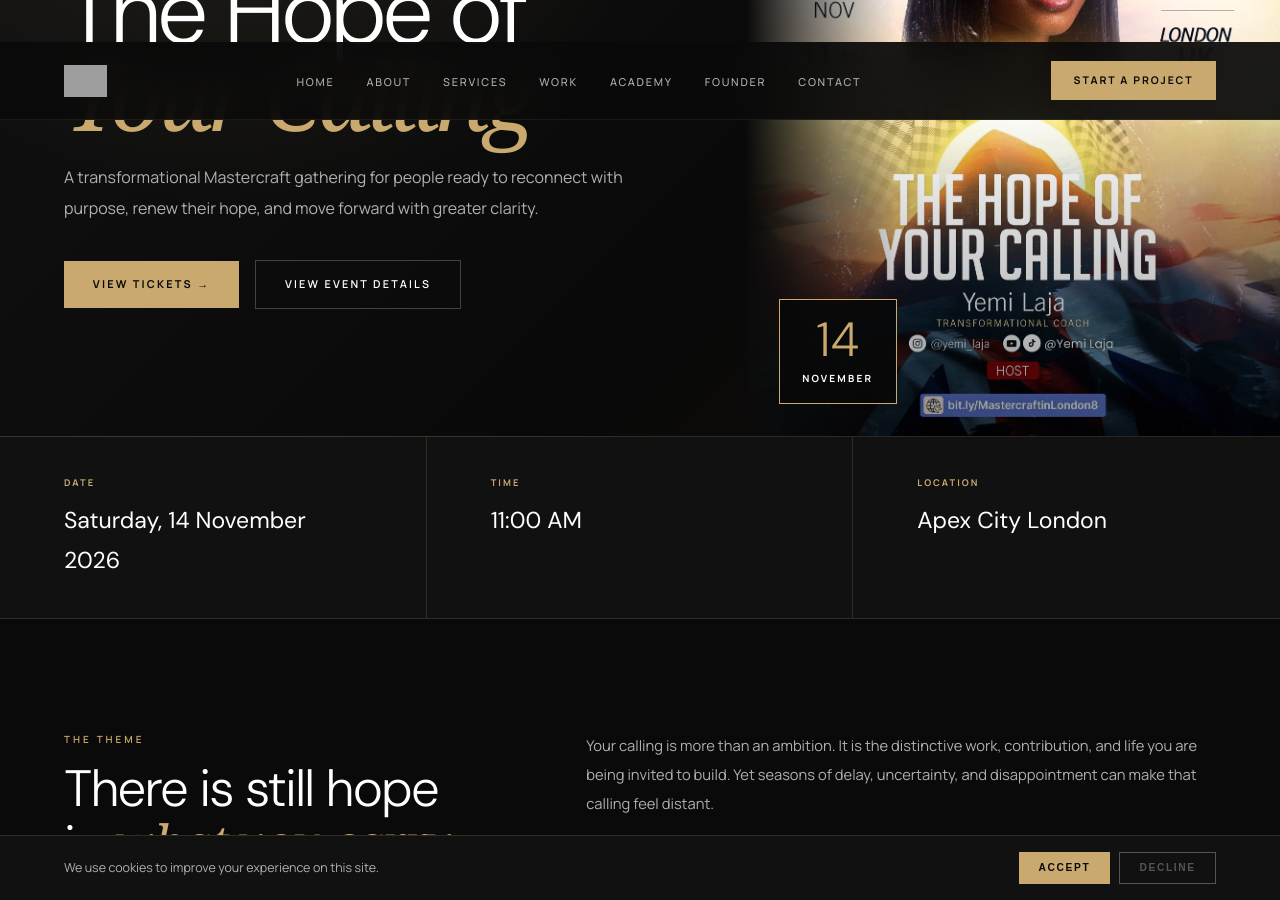
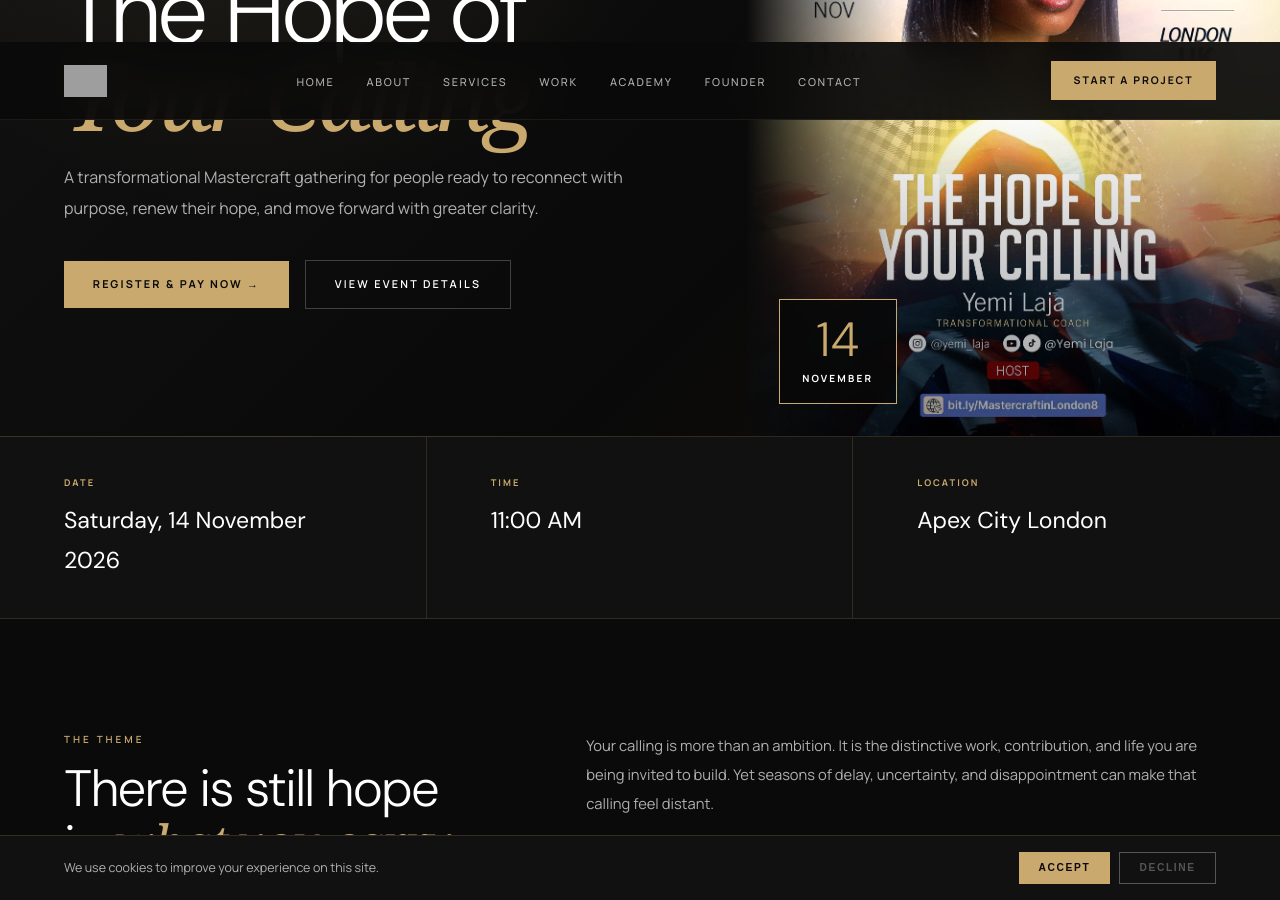
Before and after one commit to RosarioAnthonyWaya/mastercraftv2, a Jekyll site: the page built from mastercraft-london-8/index.html, in a window 1280 px wide and 900 px high, scrolled down 344 px. Built offline with Jekyll 4.4.1, drawn with Linux system fonts in a browser that asks for light colours; some of the changed text lies outside the part shown; grey boxes are pictures that could not be loaded.

Commit message:
Update index.html

```diff
--- a/mastercraft-london-8/index.html
+++ b/mastercraft-london-8/index.html
@@ -4,6 +4,17 @@
 description: "Mastercraft 8.0 in London — The Hope of Your Calling, hosted by transformational coach Yemi Laja on Saturday 14 November at 11:00 AM."
 permalink: /mastercraft-london-8/
 page_css: |
+
+  .mc8-booking{max-width:850px;margin:2rem auto 0;text-align:left;}
+  .mc8-booking-intro{color:var(--grey);font-size:.9rem;line-height:1.8;}
+  .mc8-ms-form{display:block;width:100%;height:1120px;border:0;background:#fff;border-radius:4px;}
+  .mc8-form-fallback{margin:1rem 0!important;font-size:.8rem!important;}
+  .mc8-payment-step{margin-top:1.5rem;padding:1.5rem;border:1px solid var(--gold);background:rgba(201,169,110,.08);}
+  .mc8-payment-step h3{font-size:1.3rem;margin:0 0 .7rem;}
+  .mc8-payment-step p{margin:0 0 1rem!important;line-height:1.8;color:var(--grey);}
+  .mc8-payment-step .btn-primary{display:block;text-align:center;font-weight:700;}
+  .mc8-payment-step small{display:block;margin-top:1rem;color:var(--grey);line-height:1.7;}
+  @media(max-width:560px){.mc8-ms-form{height:1320px;}.mc8-payment-step{padding:1.1rem;}}
   .mc8-hero{position:relative;min-height:82vh;display:grid;grid-template-columns:minmax(0,1.05fr) minmax(340px,.75fr);align-items:stretch;overflow:hidden;background:radial-gradient(circle at 20% 10%,rgba(201,169,110,.13),transparent 36%),linear-gradient(135deg,#121212 0%,#090909 65%,#151006 100%);border-bottom:1px solid var(--border);}
   .mc8-hero-copy{position:relative;z-index:2;display:flex;flex-direction:column;justify-content:center;padding:8rem 5vw 6rem;}
   .mc8-kicker{display:flex;align-items:center;gap:.8rem;margin-bottom:1.7rem;font-size:.62rem;font-weight:700;letter-spacing:.25em;text-transform:uppercase;color:var(--gold);}
@@ -89,7 +100,7 @@
     <h1>The Hope of <em>Your Calling</em></h1>
     <p class="mc8-lead">A transformational Mastercraft gathering for people ready to reconnect with purpose, renew their hope, and move forward with greater clarity.</p>
     <div class="mc8-hero-actions">
-      <a href="/mastercraft-london-8/payment/" class="btn-primary">View Tickets →</a>
+      <a href="#registration" class="btn-primary">Register &amp; Pay Now →</a>
       <a href="#event-details" class="btn-ghost">View Event Details</a>
     </div>
   </div>
@@ -141,16 +152,26 @@
     <span class="mc8-host-role">Transformational Coach</span>
     <p>Yemi Laja hosts Mastercraft 8.0 in London, bringing a transformational coaching approach centred on clarity, identity, purpose, and intentional growth.</p>
     <p>Join her for an experience created to help you look inward honestly, recognise what is calling you forward, and respond with courage.</p>
-    <a href="/mastercraft-london-8/payment/" class="btn-primary">Reserve Your Place →</a>
+    <a href="#registration" class="btn-primary">Register &amp; Pay Now →</a>
   </div>
 </section>
 
-<section class="mc8-register">
+<section class="mc8-register" id="registration">
   <div class="mc8-register-inner reveal">
     <span class="section-label">Mastercraft 8.0 · London</span>
     <h2>Your calling still has <em>a future.</em></h2>
     <div class="mc8-register-meta"><span>Saturday 14 November 2026</span><span>11:00 AM</span><span>Apex City London</span></div>
     <p>Early bird: £110 for the first two people. Standard: £130. Late payment: £140. All tickets include the full coaching experience and the 7-day reflection journey via email.</p>
-    <a href="/mastercraft-london-8/payment/" class="btn-primary">View Tickets →</a>
+    <div class="mc8-booking">
+        <p class="mc8-booking-intro"><strong>1. Complete and submit your registration below.</strong><br>Then click <strong>Pay now</strong> immediately to complete your payment securely through Stripe. You do not need to wait for an email.</p>
+        <iframe class="mc8-ms-form" title="Mastercraft UK Edition 8 registration form" src="https://forms.cloud.microsoft/Pages/ResponsePage.aspx?id=dfownavQaEa86ktuoBnyCBc172zQpeVLtVONFAooQWNUQ1FQMTJaUU1DVTlMVktDNDZRU0JPOVpMWi4u&amp;embed=true" allowfullscreen></iframe>
+        <p class="mc8-form-fallback">Having trouble with the form? <a href="https://forms.cloud.microsoft/Pages/ResponsePage.aspx?id=dfownavQaEa86ktuoBnyCBc172zQpeVLtVONFAooQWNUQ1FQMTJaUU1DVTlMVktDNDZRU0JPOVpMWi4u" target="_blank" rel="noopener">Open the registration form in a new tab</a>, then return here to pay.</p>
+        <div class="mc8-payment-step" id="pay-now">
+          <h3>2. Submitted your form? Pay now.</h3>
+          <p>Complete your payment immediately to confirm your place. Use the same email address for registration and checkout.</p>
+          <a class="btn-primary" href="https://book.stripe.com/eVqfZjcxe8Hta8d24h4ow00">Pay now →</a>
+          <small>Payment is completed on Stripe. Your registration alone does not confirm a paid booking. Check the ticket, amount and number of places on Stripe before paying.</small>
+        </div>
+      </div>
   </div>
 </section>
```
